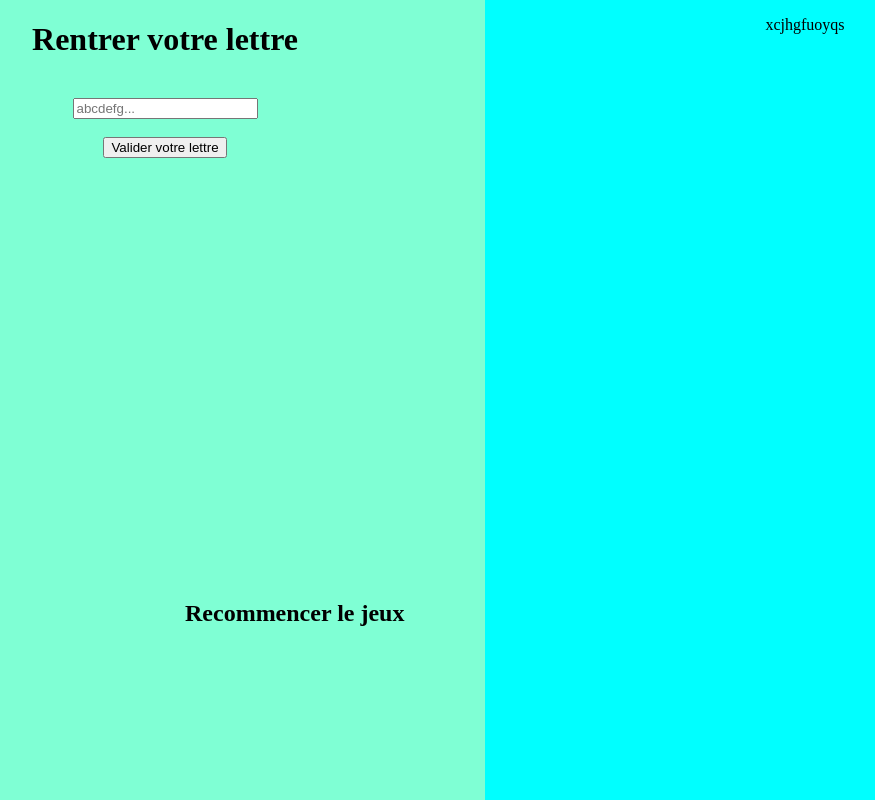
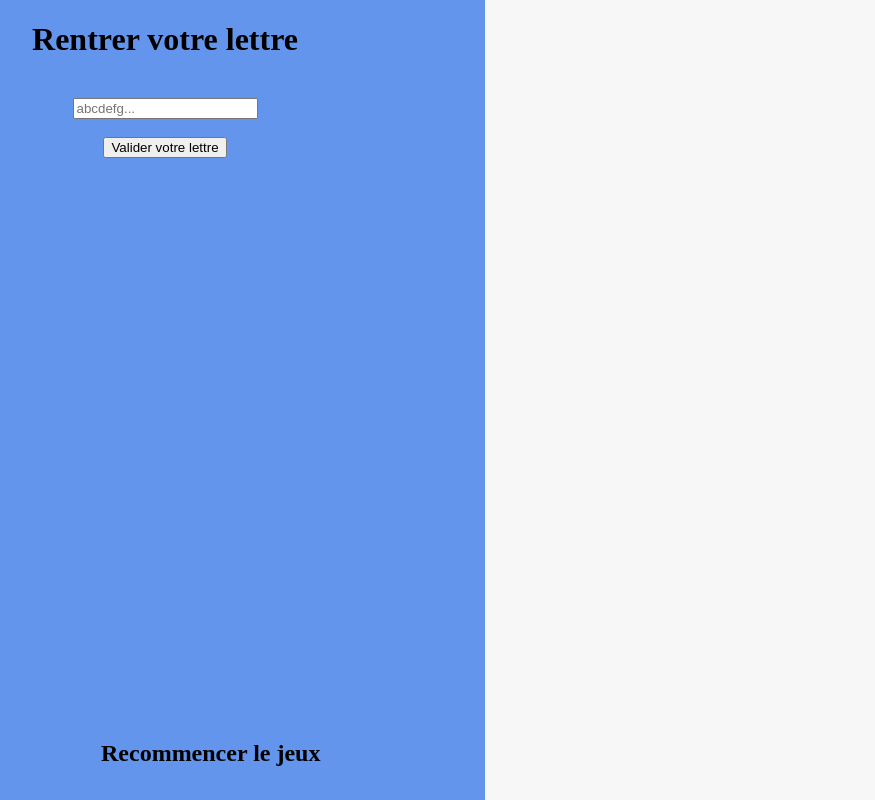
Before and after one commit to EnzoRss/Hangman_web_Rossi_Vamos, a plain HTML site: page src/database/index.html in a window 1280 px wide. Shown: the whole page, without its empty margins (155-1030 px from the left). Drawn offline with Linux system fonts and the light colour scheme.

Commit message:
arrière plan de l apge html avec css

```diff
--- a/src/database/index.html
+++ b/src/database/index.html
@@ -1,3 +1,5 @@
+<!-- main.go -->
+
 <!DOCTYPE html>
 <html lang="fr">
 <head>
@@ -16,7 +18,7 @@
         <input type="submit" value="Valider votre lettre">
     </div>
     <div class="Baniere_droite">
-<p>xcjhgfuoyqs</p>
+<p> </p>
     </div>
 </body>
 </html>
--- a/src/database/style.css
+++ b/src/database/style.css
@@ -1,3 +1,5 @@
+/* style.css */
+
 * {
     box-sizing: border-box;
 }
@@ -9,21 +11,17 @@ body {
     padding:0;
 }
 
-
 .text{
-
     position: relative;
-top: 170px;
+    top: 170px;
 }
 
 .rejouer {
     position: absolute;
-    top: 70%;
-
-    margin: 20px;
+    top: 90%;
+    left: 20%;
     text-decoration: none;
     color: black;
-
 }
 
 .rejouer:hover{
@@ -31,14 +29,14 @@ top: 170px;
 }
 
 .Baniere_gauche {
-    background-color: aquamarine;
+    background-color:cornflowerblue;
     width: 50%;
     height: 100vh;
     float: left;
 }
 
 .Baniere_droite {
-    background-color: aqua;
+    background-color: rgb(247, 247, 247);
     width: 50%;
     height: 100vh;
 }
```
Also changed, not shown: 1 other file.
